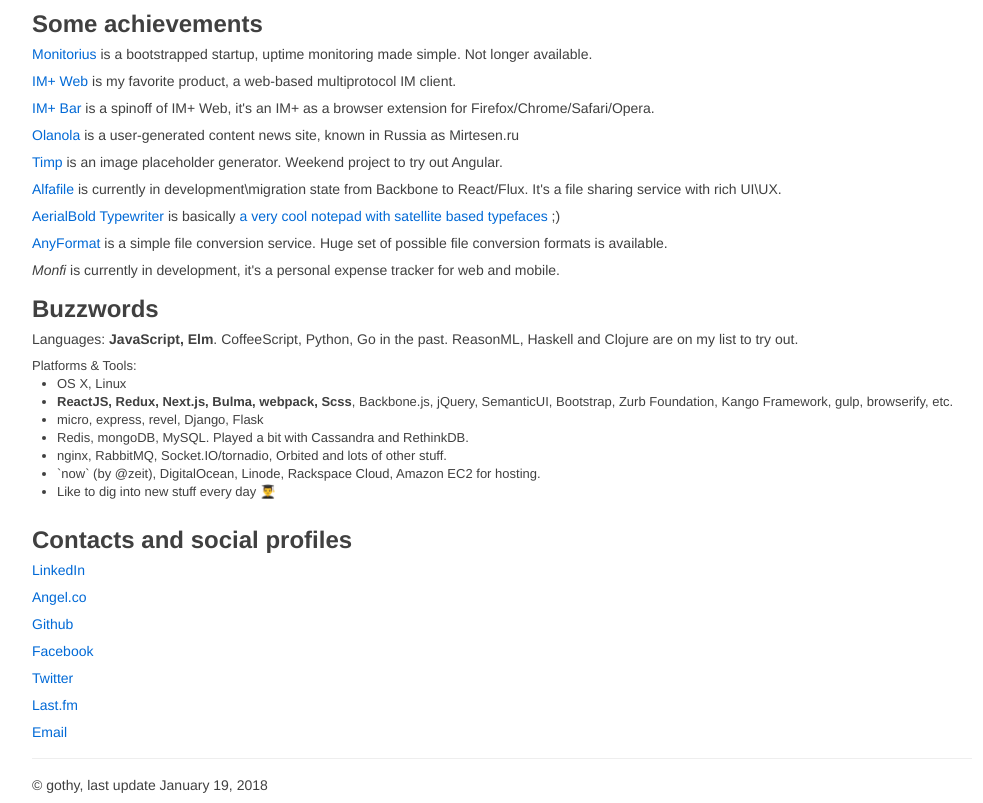
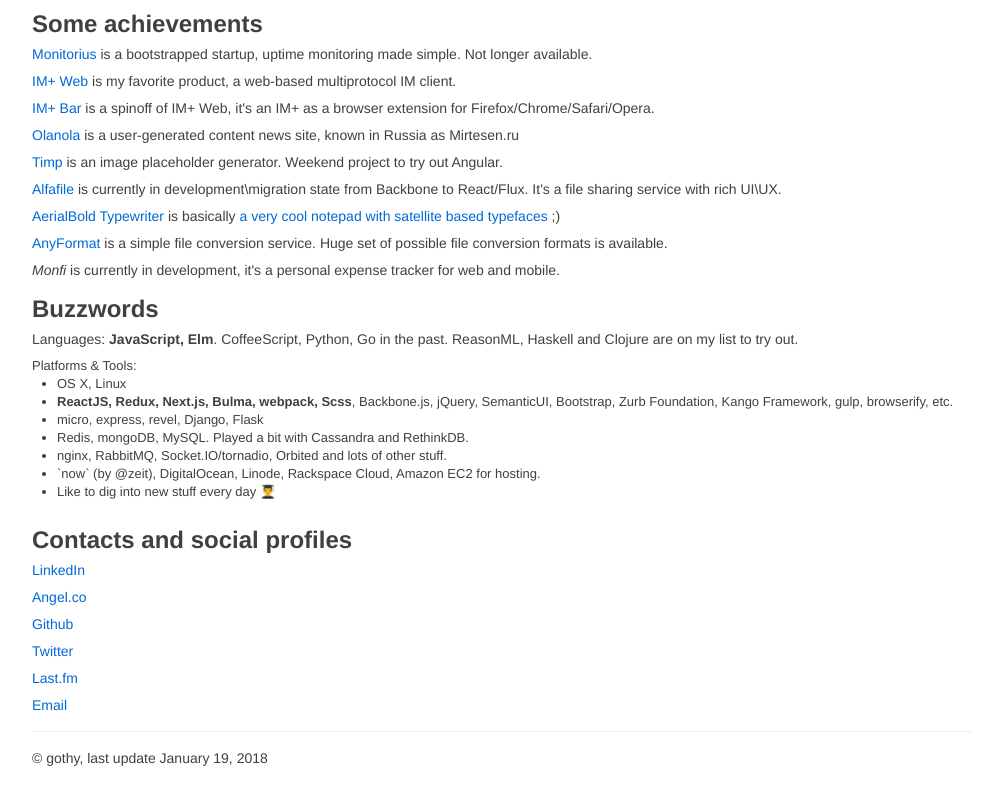
Before and after one commit to gothy/gothy.github.com, a plain HTML site: page index.html in a window 1280 px wide. Shown: the part 636-1439 px from the top of the page, without its empty margins (138-1121 px from the left). After the commit the page ends 1412 px from the top, so only its background shows below. Drawn offline with Linux system fonts and the light colour scheme.

Commit message:
removing fb

```diff
--- a/index.html
+++ b/index.html
@@ -167,11 +167,7 @@
           <a href="https://angel.co/dmitry-utkin" target="_blank">Angel.co</a>
         </p>
         <p><a href="https://github.com/gothy/" target="_blank">Github</a></p>
-        <p>
-          <a href="http://www.facebook.com/profile.php?id=701797518"
-            >Facebook</a
-          >
-        </p>
+
         <p><a href="https://twitter.com/gothy" target="_blank">Twitter</a></p>
         <p>
           <a href="http://www.lastfm.ru/user/gothy" target="_blank">Last.fm</a>
```
